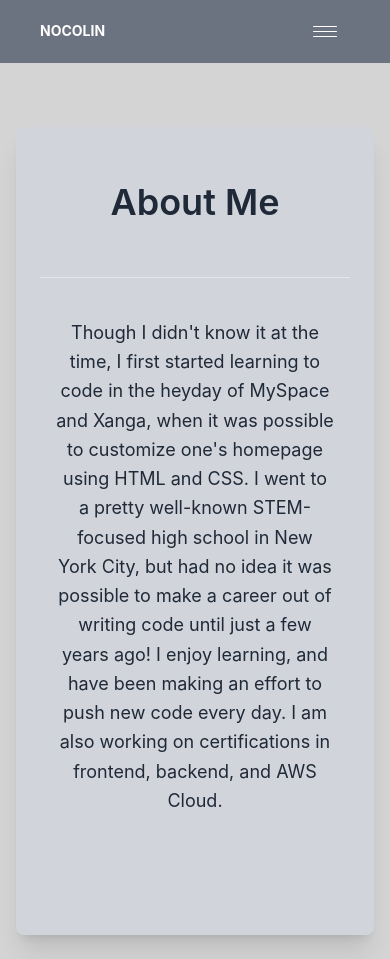
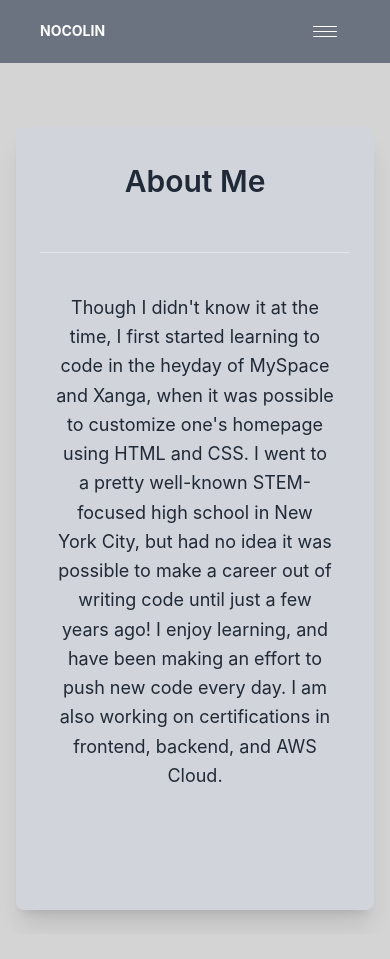
Before and after one commit to kcnminus/nocolin, a React (Create React App) app: page /background in a window 390 px wide. After the commit the page ends 934 px from the top, so only its background shows below. Built offline with nearby package versions, Linux system fonts and the light colour scheme.

Commit message:
last bits of style

```diff
--- a/src/components/Background.js
+++ b/src/components/Background.js
@@ -9,8 +9,8 @@ const Background = () => {
           <div className="flex flex-wrap justify-center">
             <div className="w-full lg:w-3/12 px-4 lg:order-2 flex justify-center">
             </div>
-          <div className="text-center mt-12">
-            <h3 className="text-4xl font-semibold leading-normal mb-2 text-gray-800 mb-2">
+          <div className="text-center mt-8 md:mt-12">
+            <h3 className="text-3xl md:text-4xl font-semibold leading-normal mb-2 text-gray-800 mb-2">
               About Me
             </h3>
           </div>
```
